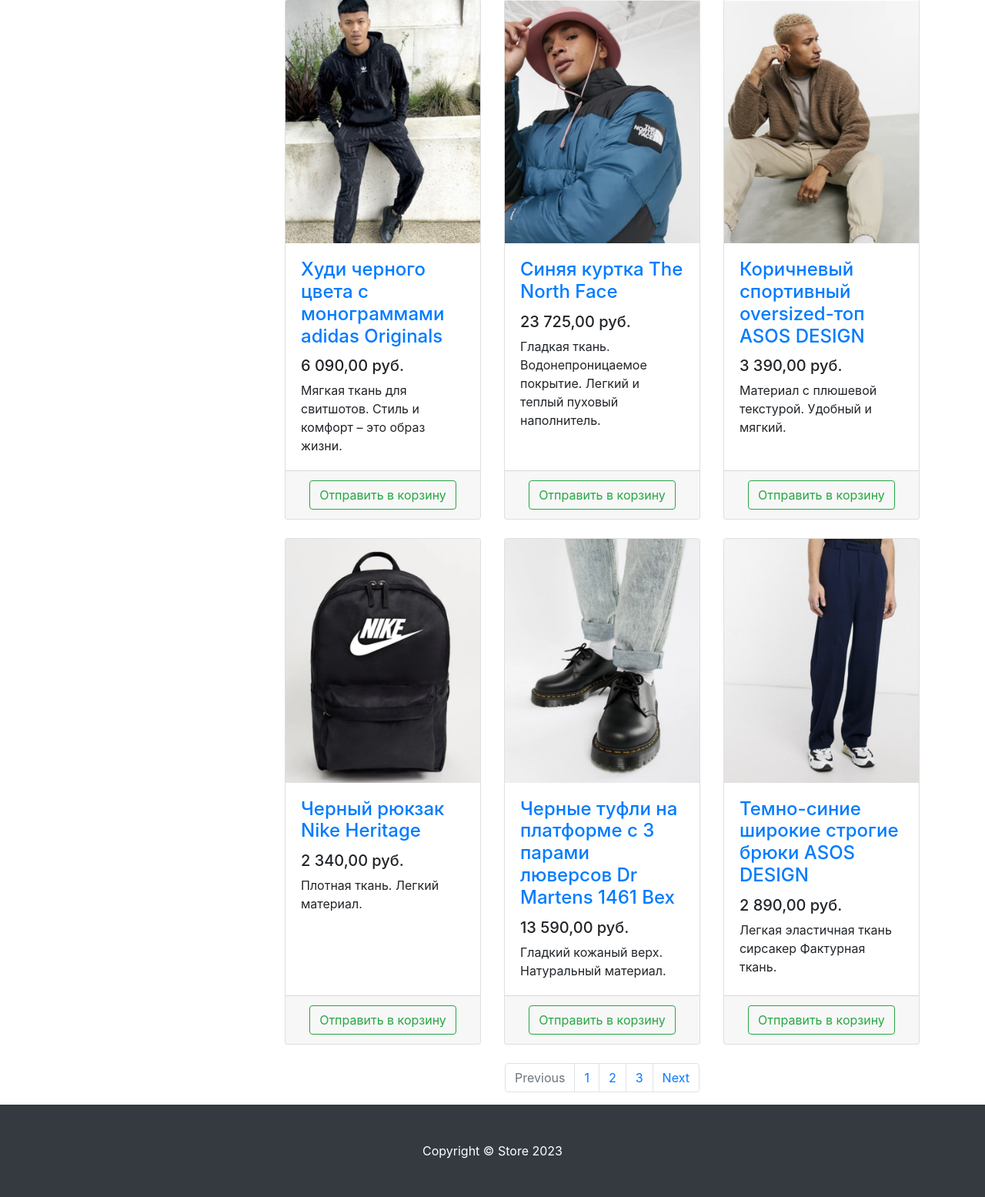
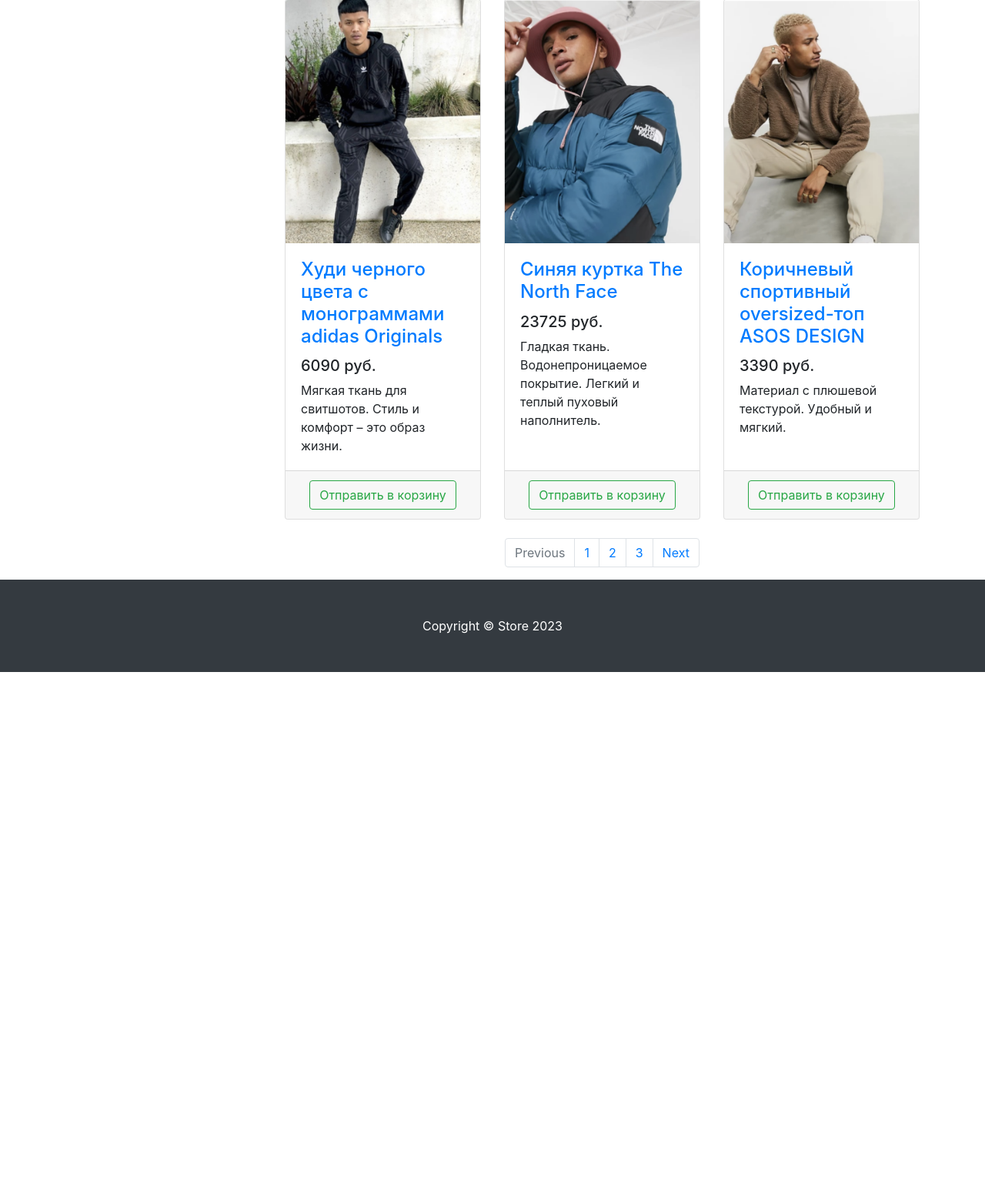
Before and after one commit to FluDex7/store-server, a Django app: page /products in a window 1280 px wide. Shown: the part 600-2155 px from the top of the page at 77% size. After the commit the page ends 1473 px from the top, so only its background shows below. Run offline with Django 3.2, Linux system fonts and the light colour scheme; some libraries are stand-ins or nearby versions.

Commit message:
--v2.1
added:
+tags

```diff
--- a/store/products/templates/products/index.html
+++ b/store/products/templates/products/index.html
@@ -8,7 +8,7 @@
     <meta name="description" content="">
     <meta name="author" content="">
 
-    <title>Store</title>
+    <title>{{ title }}</title>
 
     <!-- Bootstrap core CSS -->
     <link href="static/vendor/bootstrap/css/bootstrap.min.css" rel="stylesheet">
--- a/store/products/templates/products/products.html
+++ b/store/products/templates/products/products.html
@@ -8,7 +8,7 @@
     <meta name="description" content="">
     <meta name="author" content="">
 
-    <title>Store - Каталог</title>
+    <title>{{ title }}</title>
 
     <!-- Bootstrap core CSS -->
     <link href="static/vendor/bootstrap/css/bootstrap.min.css" rel="stylesheet">
@@ -112,126 +112,28 @@
 
             <div class="row">
 
-                <div class="col-lg-4 col-md-6 mb-4">
+                {% for product in products %}
+                    <div class="col-lg-4 col-md-6 mb-4">
                     <div class="card h-100">
                         <a href="#">
                             <img class="card-img-top"
-                                 src="static/vendor/img/products/Adidas-hoodie.png"
+                                 src="{{ product.image }}"
                                  alt="">
                         </a>
                         <div class="card-body">
                             <h4 class="card-title">
-                                <a href="#">Худи черного цвета с монограммами adidas Originals</a>
+                                <a href="#">{{ product.name }}</a>
                             </h4>
-                            <h5>6 090,00 руб.</h5>
-                            <p class="card-text">Мягкая ткань для свитшотов. Стиль и комфорт – это образ жизни.</p>
+                            <h5>{{ product.price }} руб.</h5>
+                            <p class="card-text">{{ product.description }}</p>
                         </div>
                         <div class="card-footer text-center">
                             <button type="button" class="btn btn-outline-success">Отправить в корзину</button>
                         </div>
                     </div>
                 </div>
+                {% endfor %}
 
-                <div class="col-lg-4 col-md-6 mb-4">
-                    <div class="card h-100">
-                        <a href="#">
-                            <img class="card-img-top"
-                                 src="static/vendor/img/products/Blue-jacket-The-North-Face.png" alt="">
-                        </a>
-                        <div class="card-body">
-                            <h4 class="card-title">
-                                <a href="#">Синяя куртка The North Face</a>
-                            </h4>
-                            <h5>23 725,00 руб.</h5>
-                            <p class="card-text">
-                                Гладкая ткань. Водонепроницаемое покрытие. Легкий и теплый пуховый наполнитель.
-                            </p>
-                        </div>
-                        <div class="card-footer text-center">
-                            <button type="button" class="btn btn-outline-success">Отправить в корзину</button>
-                        </div>
-                    </div>
-                </div>
-
-                <div class="col-lg-4 col-md-6 mb-4">
-                    <div class="card h-100">
-                        <a href="#">
-                            <img class="card-img-top"
-                                 src="static/vendor/img/products/Brown-sports-oversized-top-ASOS-DESIGN.png"
-                                 alt="">
-                        </a>
-                        <div class="card-body">
-                            <h4 class="card-title">
-                                <a href="#">Коричневый спортивный oversized-топ ASOS DESIGN</a>
-                            </h4>
-                            <h5>3 390,00 руб.</h5>
-                            <p class="card-text">Материал с плюшевой текстурой. Удобный и мягкий.</p>
-                        </div>
-                        <div class="card-footer text-center">
-                            <button type="button" class="btn btn-outline-success">Отправить в корзину</button>
-                        </div>
-                    </div>
-                </div>
-
-                <div class="col-lg-4 col-md-6 mb-4">
-                    <div class="card h-100">
-                        <a href="#">
-                            <img class="card-img-top"
-                                 src="static/vendor/img/products/Black-Nike-Heritage-backpack.png"
-                                 alt="">
-                        </a>
-                        <div class="card-body">
-                            <h4 class="card-title">
-                                <a href="#">Черный рюкзак Nike Heritage</a>
-                            </h4>
-                            <h5>2 340,00 руб.</h5>
-                            <p class="card-text">Плотная ткань. Легкий материал.</p>
-                        </div>
-                        <div class="card-footer text-center">
-                            <button type="button" class="btn btn-outline-success">Отправить в корзину</button>
-                        </div>
-                    </div>
-                </div>
-
-                <div class="col-lg-4 col-md-6 mb-4">
-                    <div class="card h-100">
-                        <a href="#">
-                            <img class="card-img-top"
-                                 src="static/vendor/img/products/Black-Dr-Martens-shoes.png"
-                                 alt="">
-                        </a>
-                        <div class="card-body">
-                            <h4 class="card-title">
-                                <a href="#">Черные туфли на платформе с 3 парами люверсов Dr Martens 1461 Bex</a>
-                            </h4>
-                            <h5>13 590,00 руб.</h5>
-                            <p class="card-text">Гладкий кожаный верх. Натуральный материал.</p>
-                        </div>
-                        <div class="card-footer text-center">
-                            <button type="button" class="btn btn-outline-success">Отправить в корзину</button>
-                        </div>
-                    </div>
-                </div>
-
-                <div class="col-lg-4 col-md-6 mb-4">
-                    <div class="card h-100">
-                        <a href="#">
-                            <img class="card-img-top"
-                                 src="static/vendor/img/products/Dark-blue-wide-leg-ASOs-DESIGN-trousers.png"
-                                 alt="">
-                        </a>
-                        <div class="card-body">
-                            <h4 class="card-title">
-                                <a href="#">Темно-синие широкие строгие брюки ASOS DESIGN</a>
-                            </h4>
-                            <h5>2 890,00 руб.</h5>
-                            <p class="card-text">Легкая эластичная ткань сирсакер Фактурная ткань.</p>
-                        </div>
-                        <div class="card-footer text-center">
-                            <button type="button" class="btn btn-outline-success">Отправить в корзину</button>
-                        </div>
-                    </div>
-                </div>
 
             </div>
 
--- a/store/products/views.py
+++ b/store/products/views.py
@@ -5,9 +5,37 @@
 # сленг: функции = контроллеры = вьюхи
 # request - экземляр класса HttpRequest; в файле urls.py каждый контроллер передаётся ссылкой,
 #           и в методе path вызывается контроллер с параметром request (запрос).
+
+
 def index(request):
-    return render(request, 'products/index.html')
+    context = {
+        'title': 'Store',
+    }
+    return render(request, 'products/index.html', context=context)
 
 
 def products(request):
-    return render(request, 'products/products.html')
+    context = {
+        'title': 'Store - Каталог',
+        'products': [
+            {
+                'image': 'static/vendor/img/products/Adidas-hoodie.png',
+                'name': 'Худи черного цвета с монограммами adidas Originals',
+                'price': 6090,
+                'description': 'Мягкая ткань для свитшотов. Стиль и комфорт – это образ жизни.',
+            },
+            {
+                'image': 'static/vendor/img/products/Blue-jacket-The-North-Face.png',
+                'name': 'Синяя куртка The North Face',
+                'price': 23725,
+                'description': 'Гладкая ткань. Водонепроницаемое покрытие. Легкий и теплый пуховый наполнитель.',
+            },
+            {
+                'image': 'static/vendor/img/products/Brown-sports-oversized-top-ASOS-DESIGN.png',
+                'name': 'Коричневый спортивный oversized-топ ASOS DESIGN',
+                'price': 3390,
+                'description': 'Материал с плюшевой текстурой. Удобный и мягкий.',
+            },
+        ]
+    }
+    return render(request, 'products/products.html', context=context)
```
